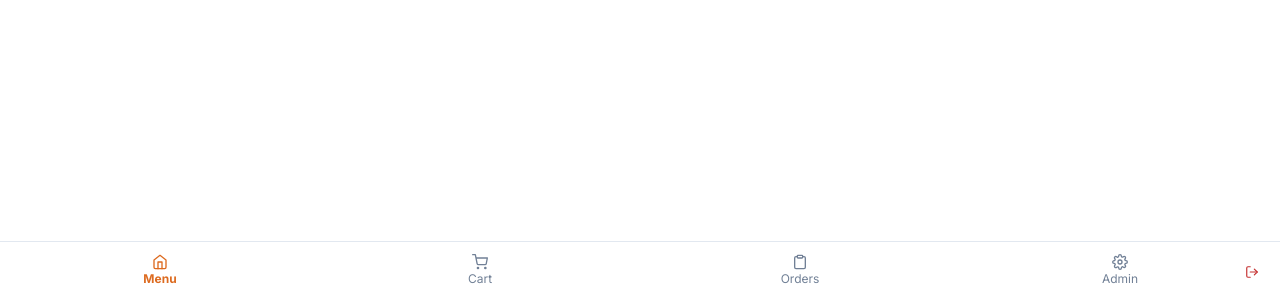
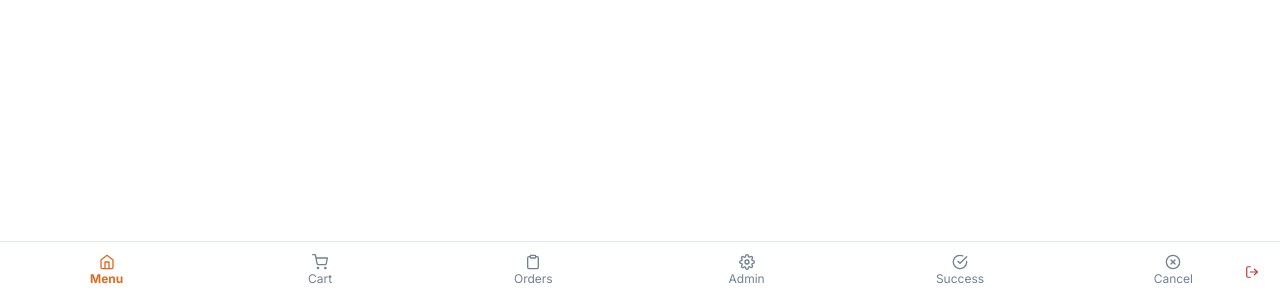
Before and after one commit to allencreed/dirty-soda-pwa, a React (Vite) app: page /sign-in in a window 1280 px wide. Shown: the part 500-800 px from the top of the page. Built offline with nearby package versions, Linux system fonts and the light colour scheme; no server answers.

Commit message:
feat: add checkout success/cancel to bottom nav

```diff
--- a/src/components/BottomNav.jsx
+++ b/src/components/BottomNav.jsx
@@ -1,6 +1,6 @@
 import { NavLink, useLocation } from 'react-router-dom'
 import { Box, Flex, Text, IconButton } from '@chakra-ui/react'
-import { FiHome, FiShoppingCart, FiClipboard, FiSettings, FiLogOut } from 'react-icons/fi'
+import { FiHome, FiShoppingCart, FiClipboard, FiSettings, FiLogOut, FiCheckCircle, FiXCircle } from 'react-icons/fi'
 import { useNavigate } from 'react-router-dom'
 import { useAuth } from '@clerk/clerk-react'
 
@@ -9,6 +9,8 @@ const items = [
   { to: '/cart', icon: FiShoppingCart, label: 'Cart' },
   { to: '/orders', icon: FiClipboard, label: 'Orders' },
   { to: '/admin', icon: FiSettings, label: 'Admin' },
+  { to: '/checkout-success', icon: FiCheckCircle, label: 'Success' },
+  { to: '/checkout-cancel', icon: FiXCircle, label: 'Cancel' },
 ]
 
 export default function BottomNav() {
```
